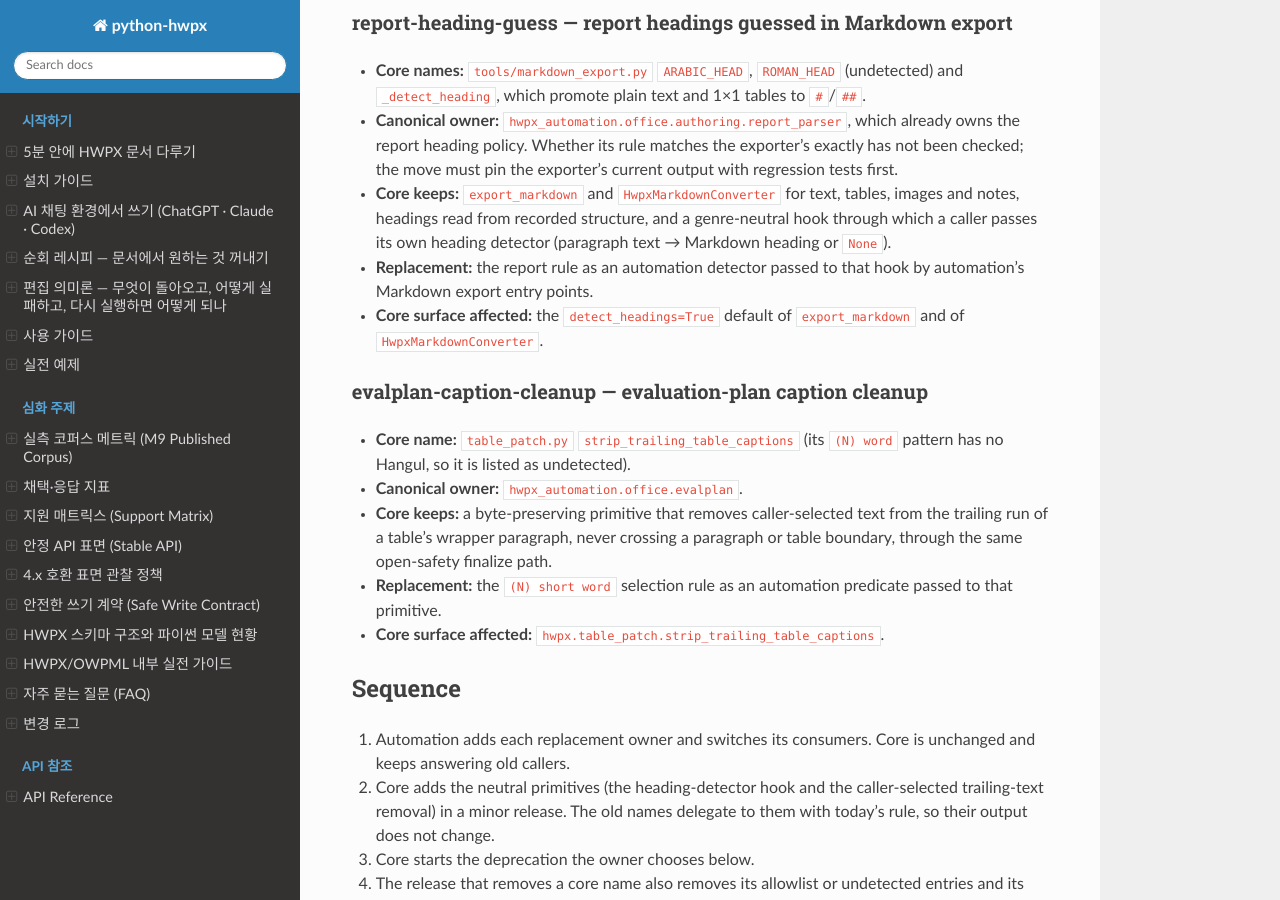
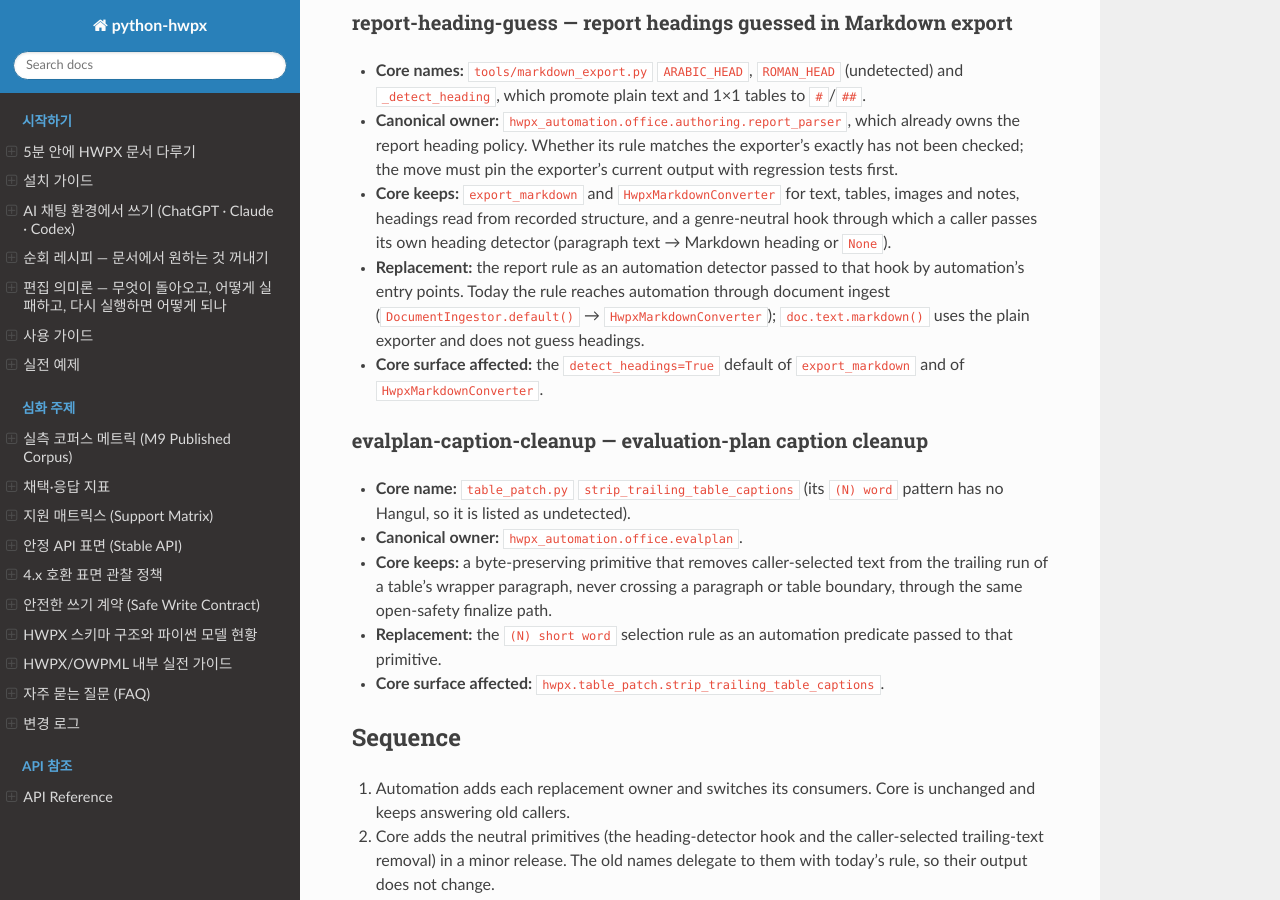
Before and after one commit to airmang/python-hwpx, a Sphinx documentation site: the page built from docs/architecture/known-leak-migration.md, in a window 1280 px wide and 900 px high, scrolled down 1262 px. Built offline with Sphinx 7.4.7 and the Read the Docs theme 3.1.0, drawn with Linux system fonts in a browser that asks for light colours.

Commit message:
docs(boundary): name the ingest path as the heading-guess consumer
Automation reaches the report heading guess through document ingest
(DocumentIngestor.default -> HwpxMarkdownConverter), not through
doc.text.markdown(), which uses the plain exporter.

Co-Authored-By: Claude Opus 5.5 <noreply@anthropic.com>

```diff
--- a/docs/architecture/known-leak-migration.json
+++ b/docs/architecture/known-leak-migration.json
@@ -77,7 +77,7 @@
     "HwpxMarkdownConverter where it reaches the same detector"
    ],
    "automationConsumers": [
-    "hwpx_automation.ops_services.preview_export.export_markdown"
+    "hwpx_automation.handlers.read_export (document ingest: DocumentIngestor.default() reaches HwpxMarkdownConverter with detect_headings on)"
    ]
   },
   {
--- a/docs/architecture/known-leak-migration.md
+++ b/docs/architecture/known-leak-migration.md
@@ -67,7 +67,9 @@ into four groups. `_SAFE_FILENAME_RE` and `_OUTLINE_NAME_RE` are
   genre-neutral hook through which a caller passes its own heading detector
   (paragraph text → Markdown heading or `None`).
 - **Replacement:** the report rule as an automation detector passed to that
-  hook by automation's Markdown export entry points.
+  hook by automation's entry points. Today the rule reaches automation through
+  document ingest (`DocumentIngestor.default()` → `HwpxMarkdownConverter`);
+  `doc.text.markdown()` uses the plain exporter and does not guess headings.
 - **Core surface affected:** the `detect_headings=True` default of
   `export_markdown` and of `HwpxMarkdownConverter`.
 
```
